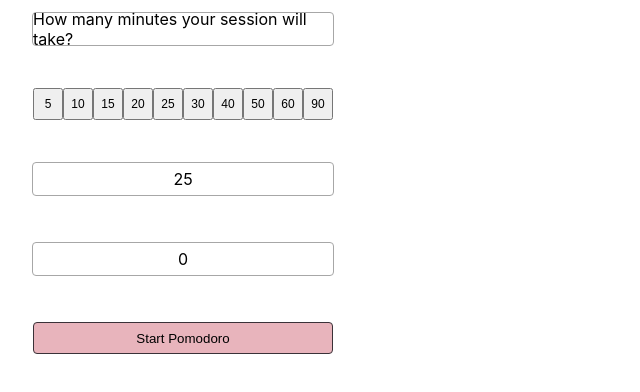
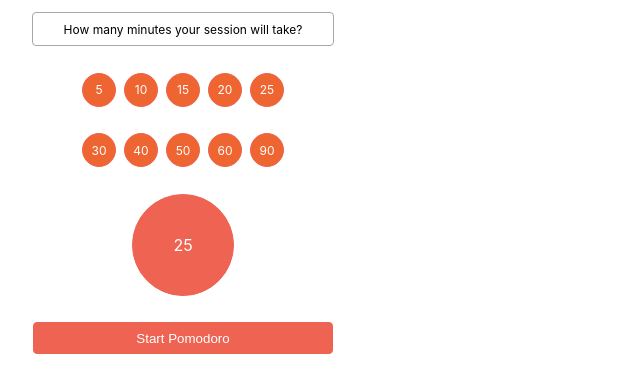
Before and after one commit to isselin28/extension-app, a React (Create React App) app in the folder extension/: page / in a window 1280 px wide. Shown: the top 392 px of the page, without its empty margins (0-640 px from the left). Built offline with nearby package versions, Linux system fonts and the light colour scheme.

Commit message:
UI - add first main color

```diff
--- a/extension/src/App.js
+++ b/extension/src/App.js
@@ -21,7 +21,16 @@
   width: 300px;
   justify-content: center;
   align-items: center;
+`;
 
+const DynamicWrapper = styled(DefaultWrapper)`
+  border: solid 0.5px #a7a7a7;
+  border-radius: 4px;
+  margin: 4px 0;
+`;
+
+const TextWrapper = styled(DefaultWrapper)`
+  font-size: 12px;
   border: solid 0.5px #a7a7a7;
   border-radius: 4px;
   margin: 4px 0;
@@ -34,9 +43,24 @@
   justify-content: center;
   align-items: center;
 
-  border: solid 0.5px #3a3238;
-  background-color: #e8b4bc;
+  border: solid 0.5px #ee6352;
+  background-color: #ee6352;
+  color: white;
   border-radius: 4px;
+  margin: 4px 0;
+`;
+
+const Timer = styled.div`
+  display: flex;
+  justify-content: center;
+  align-items: center;
+  width: 100px;
+  height: 100px;
+
+  border: solid 0.5px #ee6352;
+  border-radius: 50%;
+  background-color: #ee6352;
+  color: white;
   margin: 4px 0;
 `;
 
@@ -74,10 +98,9 @@
 
   return (
     <Container>
-      <DefaultWrapper>How many minutes your session will take?</DefaultWrapper>
+      <TextWrapper>How many minutes your session will take?</TextWrapper>
       <SessionBar onClick={handleClickMinute} />
-      <DefaultWrapper>{sessionTime}</DefaultWrapper>
-      <DefaultWrapper>{timeLeft}</DefaultWrapper>
+      <Timer>{onSession ? timeLeft : sessionTime}</Timer>
       {!onSession && (
         <DefaultButton onClick={handleStartSession}>
           Start Pomodoro
--- a/extension/src/Components/SessionBar.js
+++ b/extension/src/Components/SessionBar.js
@@ -4,25 +4,42 @@
 const Wrapper = styled.div`
   display: flex;
   align-items: center;
+  justify-content: center;
 `;
 
-const Minutes = styled.button`
-  width: 30px;
+const Minutes = styled.div`
+  display: flex;
+  justify-content: center;
+  align-items: center;
+  width: 32px;
   height: 32px;
   font-size: 12px;
-  padding: 4px;
+
+  margin: 4px;
+  border-radius: 50%;
+  background-color: #ee6532;
+  border: 1px solid #ee6352;
+  color: white;
 `;
 
 function SessionBar(props) {
   const { onClick } = props;
 
-  const sessionsArray = [5, 10, 15, 20, 25, 30, 40, 50, 60, 90];
+  const sessionsArray = [5, 10, 15, 20, 25];
+  const sessionsArray2 = [30, 40, 50, 60, 90];
   return (
-    <Wrapper>
-      {sessionsArray.map((session) => {
-        return <Minutes onClick={() => onClick(session)}>{session}</Minutes>;
-      })}
-    </Wrapper>
+    <>
+      <Wrapper>
+        {sessionsArray.map((session) => {
+          return <Minutes onClick={() => onClick(session)}>{session}</Minutes>;
+        })}
+      </Wrapper>
+      <Wrapper>
+        {sessionsArray2.map((session) => {
+          return <Minutes onClick={() => onClick(session)}>{session}</Minutes>;
+        })}
+      </Wrapper>
+    </>
   );
 }
 
```
